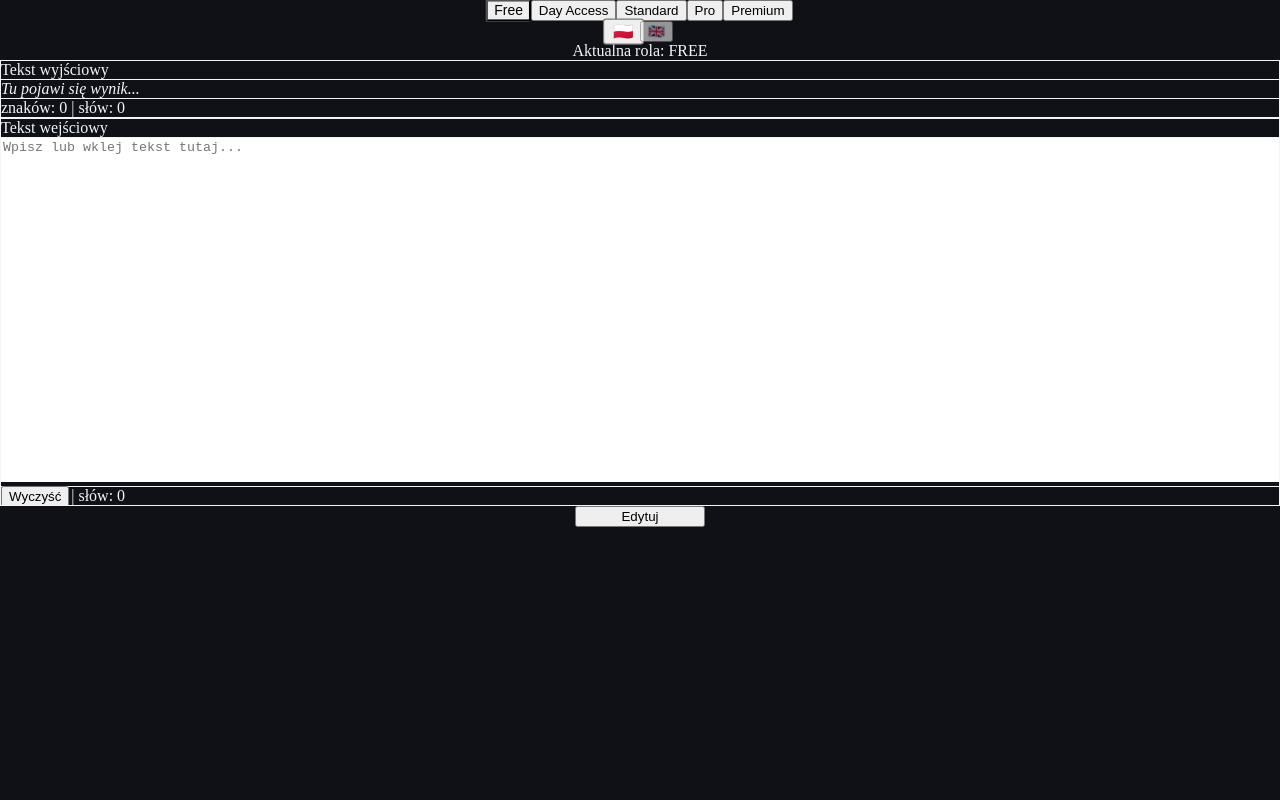
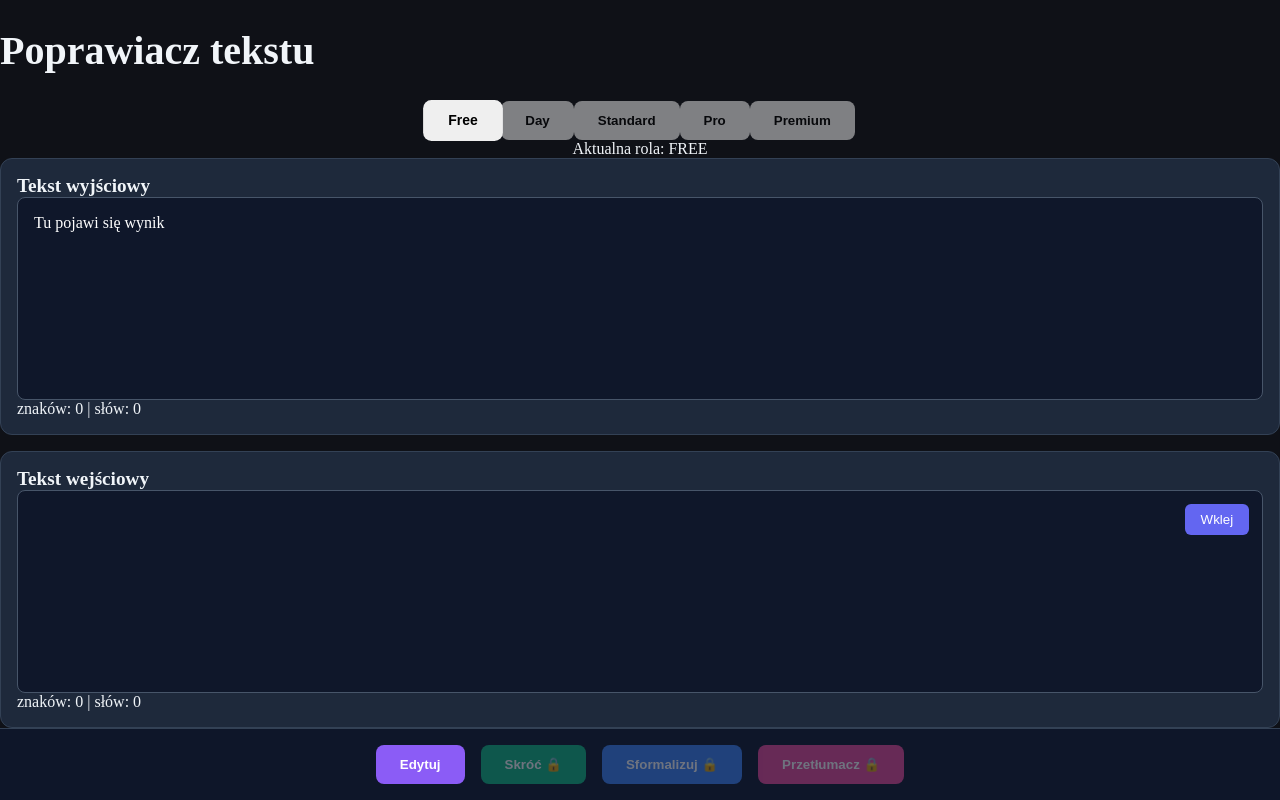
Before and after one commit to jarkon72/naprawiacz-tekstowy, a Next.js app: page / in a window 1280 px wide. Built offline with nearby package versions, Linux system fonts and the light colour scheme.

Commit message:
fix: finalna wersja admin z hasłem

```diff
--- a/src/app/page.tsx
+++ b/src/app/page.tsx
@@ -4,206 +4,192 @@ import { useEffect, useState, useRef } from "react";
 type Mode = "edytuj" | "skroc" | "formalny" | "translate" | "research";
 
 export default function Home() {
-  const [lang, setLang] = useState<"pl" | "en">("pl");
+  const [lang] = useState<"pl" | "en">("pl");
   const [input, setInput] = useState("");
   const [output, setOutput] = useState("");
   const [loading, setLoading] = useState(false);
-  const [role, setRole] = useState<"free" | "day_access" | "standard" | "pro" | "premium" | "admin_premium">("free");
+  const [role, setRole] = useState<
+    "free" | "day" | "standard" | "pro" | "premium" | "admin_premium"
+  >("free");
   const [dailyWordsUsed, setDailyWordsUsed] = useState(0);
-  const [selectedModel, setSelectedModel] = useState("speakleash/bielik-11b-v3.0-instruct:q5_k_m");
-
   const inputRef = useRef<HTMLTextAreaElement>(null);
 
-  const translations = {
-    pl: {
+  const t = (key: string) => {
+    const pl = {
+      title: "Poprawiacz tekstu",
+      input: "Tekst wejściowy",
+      output: "Tekst wyjściowy",
+      edit: "Edytuj",
+      shorten: "Skróć",
+      formal: "Sformalizuj",
+      translate: "Przetłumacz",
+      research: "Uzupełnij",
+      loading: "Przetwarzam...",
       noText: "Wpisz tekst!",
-      currentRole: "Aktualna rola",
-      logout: "Wyloguj",
-      outputHeader: "Tekst wyjściowy",
-      inputHeader: "Tekst wejściowy",
-      placeholderInput: "Wpisz lub wklej tekst tutaj...",
-      emptyOutput: "Tu pojawi się wynik...",
       copy: "Kopiuj",
       paste: "Wklej",
-      clear: "Wyczyść",
-      edit: "Edytuj",
-      shorten: "Skróć",
-      formalize: "Sformalizuj",
-      translate: "Przetłumacz",
-      research: "Uzupełnij",
       chars: "znaków",
       words: "słów",
-    },
-    en: {
-      noText: "Enter some text!",
-      currentRole: "Current role",
-      logout: "Logout",
-      outputHeader: "Output text",
-      inputHeader: "Input text",
-      placeholderInput: "Type or paste text here...",
-      emptyOutput: "Result will appear here...",
-      copy: "Copy",
-      paste: "Paste",
-      clear: "Clear",
-      edit: "Edit",
-      shorten: "Shorten",
-      formalize: "Formalize",
-      translate: "Translate",
-      research: "Research",
-      chars: "chars",
-      words: "words",
-    },
+      dailyLimitReached: "Limit osiągnięty",
+    };
+    return pl[key as keyof typeof pl];
   };
 
-  const t = (key: keyof typeof translations.pl) => translations[lang][key] || key;
+  const limits = {
+    free: 1500,
+    day: 8000,
+    standard: 10000,
+    pro: 25000,
+    premium: 50000,
+    admin_premium: Infinity,
+  };
+
+  // === ADMIN Z HASŁEM (tylko Ty znasz sposób) ===
+  const enterAsAdmin = () => {
+    const password = prompt("Podaj hasło Administratora:");
+    if (password === "twoje_haslo_tutaj") {   // ← ZMIEŃ NA SWOJE HASŁO
+      setRole("admin_premium");
+      alert("✅ Admin Premium aktywny");
+    } else if (password) {
+      alert("❌ Nieprawidłowe hasło");
+    }
+  };
 
   useEffect(() => {
-    const savedRole = localStorage.getItem("app_role");
-    if (savedRole && ["free", "day_access", "standard", "pro", "premium", "admin_premium"].includes(savedRole)) {
-      setRole(savedRole as any);
-    }
-    const savedModel = localStorage.getItem("selectedModel");
-    if (savedModel) setSelectedModel(savedModel);
+    inputRef.current?.focus();
   }, []);
 
-  useEffect(() => { localStorage.setItem("selectedModel", selectedModel); }, [selectedModel]);
+  async function handleAction(mode: Mode) {
+    if (!input.trim()) return alert(t("noText"));
 
-  useEffect(() => { inputRef.current?.focus(); }, []);
+    const wordCount = input.trim().split(/\s+/).filter(Boolean).length;
+    const limit = limits[role];
 
-  const copyOutput = () => { if (output) navigator.clipboard.writeText(output); };
-  const pasteInput = async () => {
-    try {
-      const text = await navigator.clipboard.readText();
-      setInput(text.trim());
-    } catch (err) { console.error(err); }
-  };
+    if (dailyWordsUsed + wordCount > limit && role !== "admin_premium") {
+      return alert(t("dailyLimitReached"));
+    }
 
-  async function handleAction(mode: Mode) {
-    if (!input.trim()) { alert(t("noText")); return; }
     setLoading(true);
+    setOutput(t("loading"));
+
     try {
       const res = await fetch("/api/transform", {
         method: "POST",
         headers: { "Content-Type": "application/json" },
-        body: JSON.stringify({ mode, text: input, model: selectedModel, role }),
+        body: JSON.stringify({ mode, text: input }),
       });
       const data = await res.json();
-      setOutput(data.output || "Błąd");
-    } catch (err) {
-      setOutput("Błąd połączenia.");
+      setOutput(data.output || "Brak wyniku");
+      setDailyWordsUsed((prev) => prev + wordCount);
+    } catch {
+      setOutput("Błąd połączenia");
     } finally {
       setLoading(false);
     }
   }
 
-  const logoutAdmin = () => { localStorage.removeItem("app_role"); setRole("free"); };
-  const getStats = (text: string) => ({ chars: text.length, words: text.trim().split(/\s+/).filter(Boolean).length });
+  const copyOutput = () => navigator.clipboard.writeText(output);
+  const pasteInput = async () => {
+    try {
+      const text = await navigator.clipboard.readText();
+      setInput(text);
+    } catch {}
+  };
 
-  const inputStats = getStats(input);
-  const outputStats = getStats(output);
+  const stats = (t: string) => ({
+    chars: t.length,
+    words: t.trim().split(/\s+/).filter(Boolean).length,
+  });
+
+  const inputStats = stats(input);
+  const outputStats = stats(output);
 
   return (
-    <div className="min-h-screen bg-gray-950 text-gray-100 pb-80 sm:pb-96 font-sans">
-      <div className="max-w-7xl mx-auto px-3 sm:px-6 lg:px-8 py-4">
+    <div className="app-container">
+      <div className="header">
+        <h1 className="title">{t("title")}</h1>
+      </div>
 
       {/* Pasek planów dla klientów */}
-        <div className="flex flex-wrap justify-center gap-2 sm:gap-4 mb-6">
-          {["Free", "Day Access", "Standard", "Pro", "Premium"].map((r) => (
-            <button
-              key={r}
-              onClick={() => setRole(r.toLowerCase().replace(" ", "_") as any)}
-              className={`px-5 py-2.5 rounded-lg font-medium transition-all text-sm sm:text-base ${
-                role === r.toLowerCase().replace(" ", "_")
-                  ? "bg-gradient-to-r from-indigo-600 to-purple-600 text-white shadow-lg scale-105"
-                  : "bg-gray-800 text-gray-300 hover:bg-gray-700"
-              }`}
-            >
-              {r}
-            </button>
-          ))}
+      <div className="flex justify-center gap-2 mt-4 flex-wrap">
+        <button onClick={() => setRole("free")} className={`btn ${role === "free" ? "opacity-100 scale-105" : "opacity-50"}`}>Free</button>
+        <button onClick={() => setRole("day")} className={`btn ${role === "day" ? "opacity-100 scale-105" : "opacity-50"}`}>Day</button>
+        <button onClick={() => setRole("standard")} className={`btn ${role === "standard" ? "opacity-100 scale-105" : "opacity-50"}`}>Standard</button>
+        <button onClick={() => setRole("pro")} className={`btn ${role === "pro" ? "opacity-100 scale-105" : "opacity-50"}`}>Pro</button>
+        <button onClick={() => setRole("premium")} className={`btn ${role === "premium" ? "opacity-100 scale-105" : "opacity-50"}`}>Premium</button>
       </div>
 
-        {/* Flagi */}
-        <div className="flex justify-center gap-10 mb-6">
-          <button onClick={() => setLang("pl")} className={`text-5xl transition-all ${lang === "pl" ? "scale-125" : "opacity-60 hover:opacity-90"}`}>🇵🇱</button>
-          <button onClick={() => setLang("en")} className={`text-5xl transition-all ${lang === "en" ? "scale-125" : "opacity-60 hover:opacity-90"}`}>🇬🇧</button>
-        </div>
-
-        <div className="text-center text-lg sm:text-xl font-bold text-yellow-400 mb-5">
-          Aktualna rola: {role.toUpperCase().replace("_", " ")}
+      <div className="text-center mt-2 text-yellow-400 font-bold">
+        Aktualna rola: {role.toUpperCase()}
       </div>
 
       {/* Pola tekstowe */}
-        <div className="grid grid-cols-1 lg:grid-cols-2 gap-5 lg:gap-6">
-          <div className="bg-gray-900/70 rounded-xl border border-gray-700 overflow-hidden shadow-xl flex flex-col max-h-[28vh] lg:max-h-[34vh]">
-            <div className="bg-gray-800 px-5 py-3 font-semibold text-lg border-b border-gray-700 shrink-0">
-              Tekst wyjściowy
+      <div className="editor-grid flex-1 min-h-0">
+        <div className="panel">
+          <div className="panel-header">{t("output")}</div>
+          <div className="textarea-wrapper">
+            <div className="textarea whitespace-pre-wrap">
+              {loading ? t("loading") : output || "Tu pojawi się wynik"}
             </div>
-            <div className="flex-1 p-5 relative overflow-hidden">
-              {loading ? (
-                <div className="absolute inset-0 flex items-center justify-center">
-                  <div className="animate-spin rounded-full h-12 w-12 border-b-2 border-yellow-400"></div>
+            {output && <button onClick={copyOutput} className="copy-btn">{t("copy")}</button>}
           </div>
-              ) : (
-                <div className="h-full overflow-y-auto whitespace-pre-wrap text-sm leading-relaxed pr-2">
-                  {output || <span className="text-gray-500 italic">Tu pojawi się wynik...</span>}
-                </div>
-              )}
-              {output && <button onClick={copyOutput} className="absolute top-4 right-4 bg-gray-700 hover:bg-gray-600 px-4 py-1.5 rounded text-sm">Kopiuj</button>}
-            </div>
-            <div className="bg-gray-800 px-5 py-2.5 text-xs text-gray-400 border-t border-gray-700 shrink-0">
-              znaków: {outputStats.chars} | słów: {outputStats.words}
+          <div className="counter">
+            {t("chars")}: {outputStats.chars} | {t("words")}: {outputStats.words}
           </div>
         </div>
 
-          <div className="bg-gray-900/70 rounded-xl border border-gray-700 overflow-hidden shadow-xl flex flex-col">
-            <div className="bg-gray-800 px-5 py-3 font-semibold text-lg border-b border-gray-700 shrink-0">
-              Tekst wejściowy
-            </div>
-            <div className="flex-1 p-5 relative">
+        <div className="panel">
+          <div className="panel-header">{t("input")}</div>
+          <div className="textarea-wrapper">
             <textarea
               ref={inputRef}
               value={input}
               onChange={(e) => setInput(e.target.value)}
-                placeholder="Wpisz lub wklej tekst tutaj..."
-                className="w-full h-[340px] sm:h-[420px] bg-gray-900 text-gray-200 placeholder-gray-500 focus:outline-none resize-none text-sm leading-relaxed caret-white border-none overflow-y-auto"
+              className="textarea"
             />
-              <button onClick={pasteInput} className="absolute top-4 right-4 bg-blue-600 hover:bg-blue-700 px-4 py-1.5 rounded text-sm">Wklej</button>
-              <button onClick={() => setInput("")} className="absolute top-14 right-4 bg-gray-700 hover:bg-gray-600 px-3 py-1 rounded text-sm">Wyczyść</button>
+            <button onClick={pasteInput} className="paste-btn">{t("paste")}</button>
           </div>
-            <div className="bg-gray-800 px-5 py-2.5 text-xs text-gray-400 border-t border-gray-700 shrink-0">
-              znaków: {inputStats.chars} | słów: {inputStats.words}
+          <div className="counter">
+            {t("chars")}: {inputStats.chars} | {t("words")}: {inputStats.words}
           </div>
         </div>
       </div>
 
-        {/* Przyciski na dole */}
-        <div className="flex flex-wrap justify-center gap-4 mt-12 mb-40">
-          <button onClick={() => handleAction("edytuj")} disabled={loading} className="px-8 py-4 bg-purple-700 hover:bg-purple-800 text-white font-medium rounded-xl shadow-lg transition disabled:opacity-50 min-w-[130px]">
-            Edytuj
+      {/* Przyciski akcji */}
+      <div className="actions">
+        <button onClick={() => handleAction("edytuj")} className="btn btn-edytuj">Edytuj</button>
+
+        <button
+          onClick={() => role === "free" ? alert("Upgrade required") : handleAction("skroc")}
+          className={`btn btn-skroc ${role === "free" ? "opacity-40 cursor-not-allowed" : ""}`}
+        >
+          Skróć {role === "free" && "🔒"}
         </button>
-          {(role === "day_access" || role === "standard" || role === "pro" || role === "premium" || role === "admin_premium") && (
-            <button onClick={() => handleAction("skroc")} disabled={loading} className="px-8 py-4 bg-green-700 hover:bg-green-800 text-white font-medium rounded-xl shadow-lg transition disabled:opacity-50 min-w-[130px]">
-              Skróć
+
+        <button
+          onClick={() => (role === "free" || role === "day") ? alert("Upgrade required") : handleAction("formalny")}
+          className={`btn btn-formalny ${(role === "free" || role === "day") ? "opacity-40 cursor-not-allowed" : ""}`}
+        >
+          Sformalizuj {(role === "free" || role === "day") && "🔒"}
         </button>
-          )}
-          {(role === "day_access" || role === "standard" || role === "pro" || role === "premium" || role === "admin_premium") && (
-            <button onClick={() => handleAction("formalny")} disabled={loading} className="px-8 py-4 bg-blue-700 hover:bg-blue-800 text-white font-medium rounded-xl shadow-lg transition disabled:opacity-50 min-w-[130px]">
-              Sformalizuj
+
+        <button
+          onClick={() => (role !== "premium" && role !== "admin_premium") ? alert("Upgrade required") : handleAction("translate")}
+          className={`btn btn-translate ${(role !== "premium" && role !== "admin_premium") ? "opacity-40 cursor-not-allowed" : ""}`}
+        >
+          Przetłumacz {(role !== "premium" && role !== "admin_premium") && "🔒"}
         </button>
-          )}
-          {(role === "premium" || role === "admin_premium") && (
-            <button onClick={() => handleAction("translate")} disabled={loading} className="px-8 py-4 bg-pink-700 hover:bg-pink-800 text-white font-medium rounded-xl shadow-lg transition disabled:opacity-50 min-w-[130px]">
-              Przetłumacz
-            </button>
-          )}
+
+        {/* Przycisk Research tylko dla Admina */}
         {role === "admin_premium" && (
-            <button onClick={() => handleAction("research")} disabled={loading} className="px-8 py-4 bg-gradient-to-r from-purple-600 to-indigo-600 hover:from-purple-700 hover:to-indigo-700 text-white font-medium rounded-xl shadow-lg transition disabled:opacity-50 min-w-[160px] flex items-center justify-center gap-2">
-              <span>🔍</span> Uzupełnij
+          <button
+            onClick={() => handleAction("research")}
+            className="btn btn-research"
+          >
+            🔍 Uzupełnij
           </button>
         )}
       </div>
     </div>
-    </div>
   );
 }
```
Lines whose indentation alone changed are shown as unchanged.
